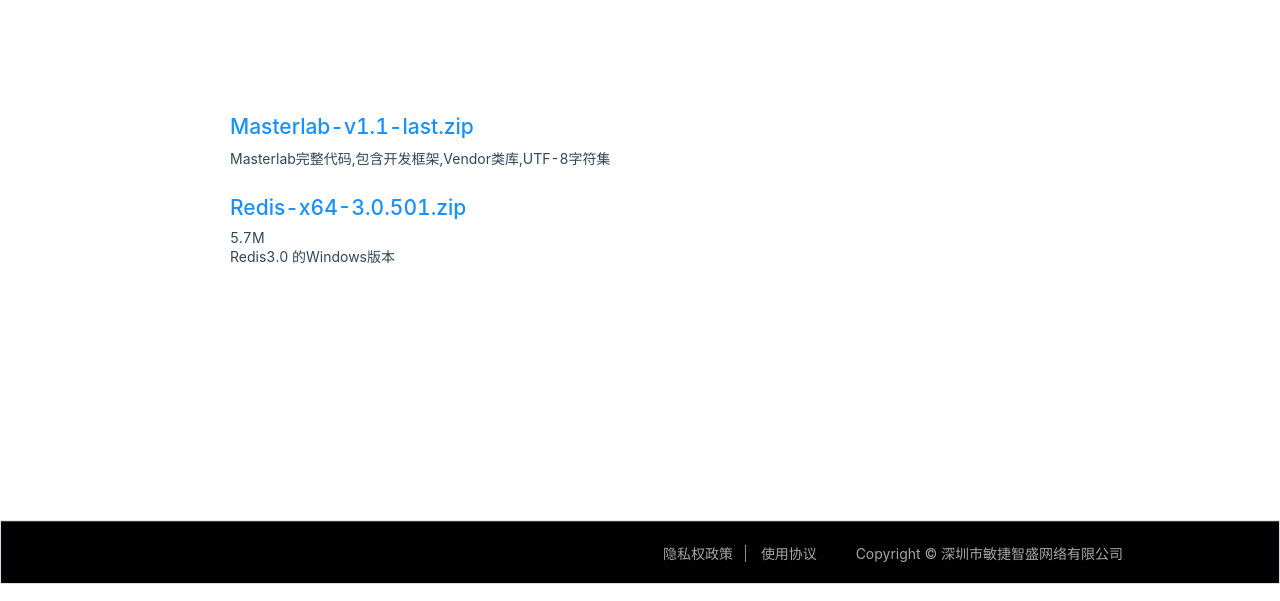
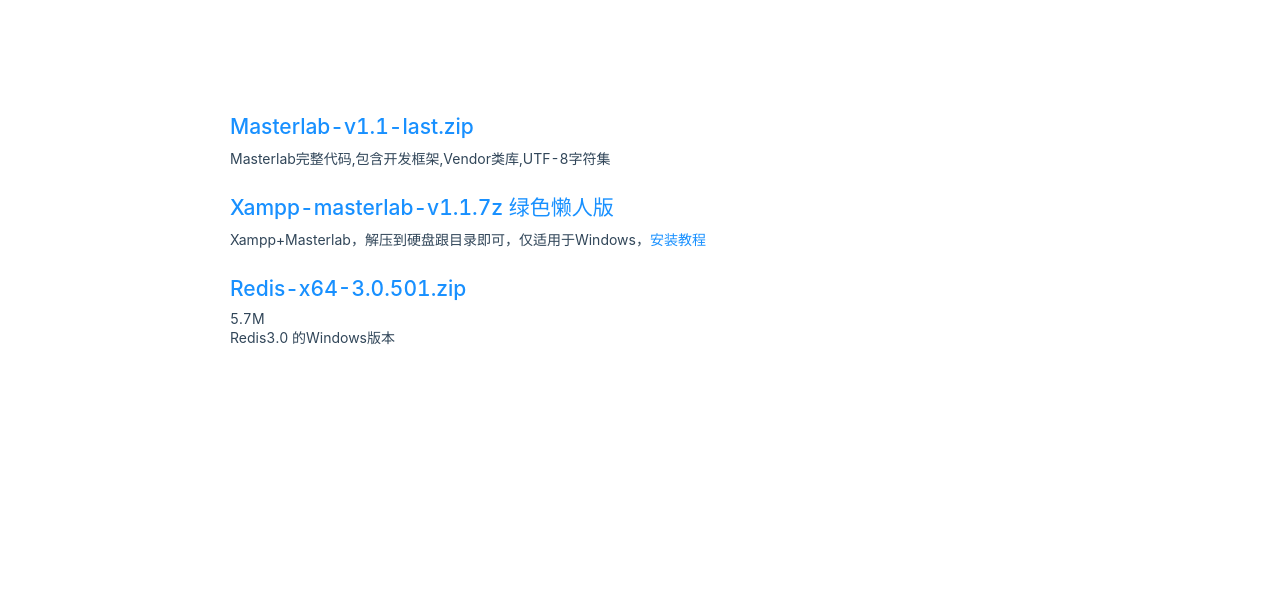
Before and after one commit to gopeak/masterlab_site, a PHP site: page /download.php in a window 1280 px wide. Shown: the part 373-974 px from the top of the page. Run offline with PHP 8.4, Linux system fonts and the light colour scheme; some libraries are stand-ins or nearby versions.

Commit message:
修改教程

```diff
--- a/ant/download.php
+++ b/ant/download.php
@@ -239,6 +239,13 @@ if (isset($_GET['file'])) {
                     <li>
                         <img src="./about_files/intro-landscape.svg" class="face">
                         <div class="person">
+                            <h4><a href="?file=xampp-masterlab-v1.1.7z">Xampp-masterlab-v1.1.7z 绿色懒人版</a></h4>
+                            <p>Xampp+Masterlab，解压到硬盘跟目录即可，仅适用于Windows，<a href="/help.php?md=install-windows-xampp-portable">安装教程</a></p>
+                        </div>
+                    </li>
+                    <li>
+                        <img src="./about_files/intro-landscape.svg" class="face">
+                        <div class="person">
                             <h4><a href="?file=Redis-x64-3.0.501.zip">Redis-x64-3.0.501.zip</a></h4> 5.7M
                             <p>Redis3.0 的Windows版本</p>
                         </div>
```
Also changed, not shown: ant/docs/install-windows-xampp-portable.md (+5 -3 lines), ant/docs/install-windows.md (+2 -0 lines).
